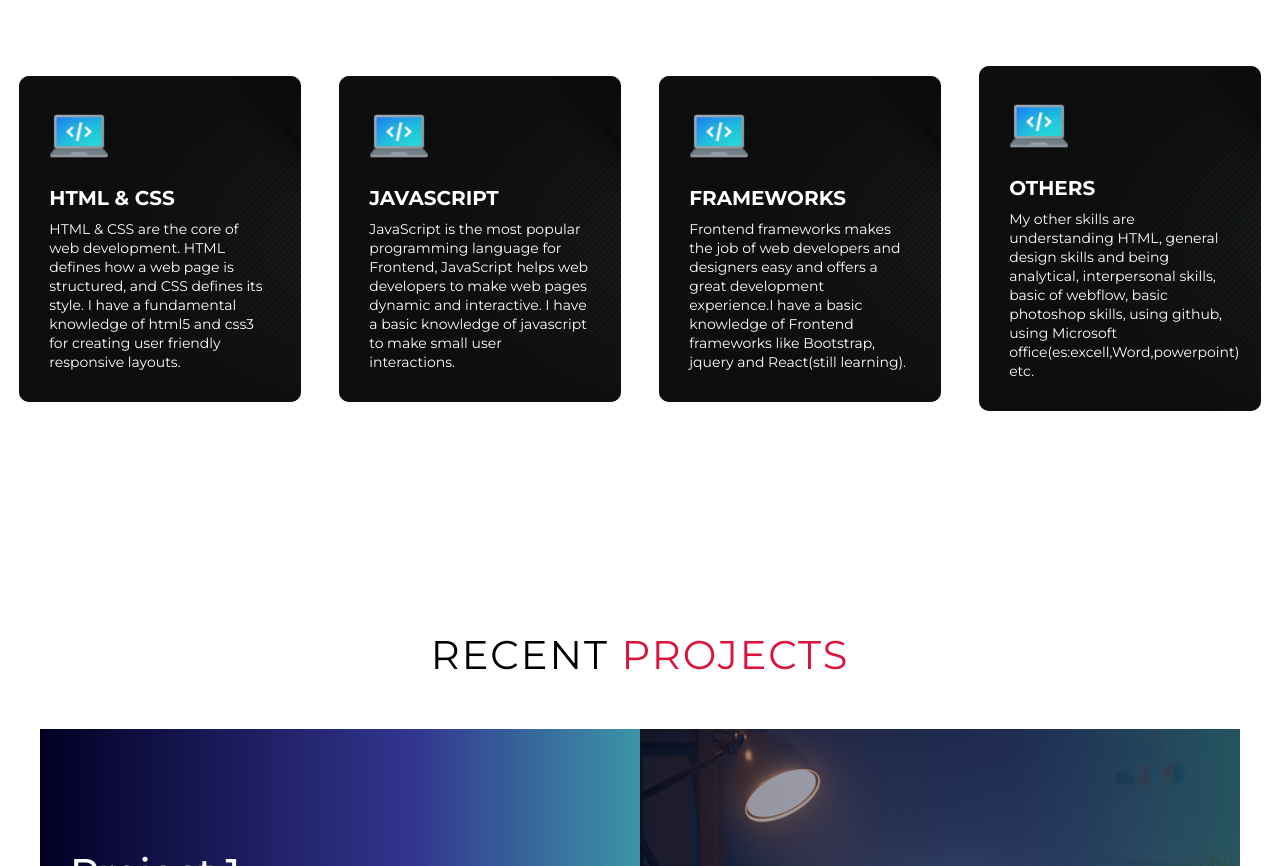
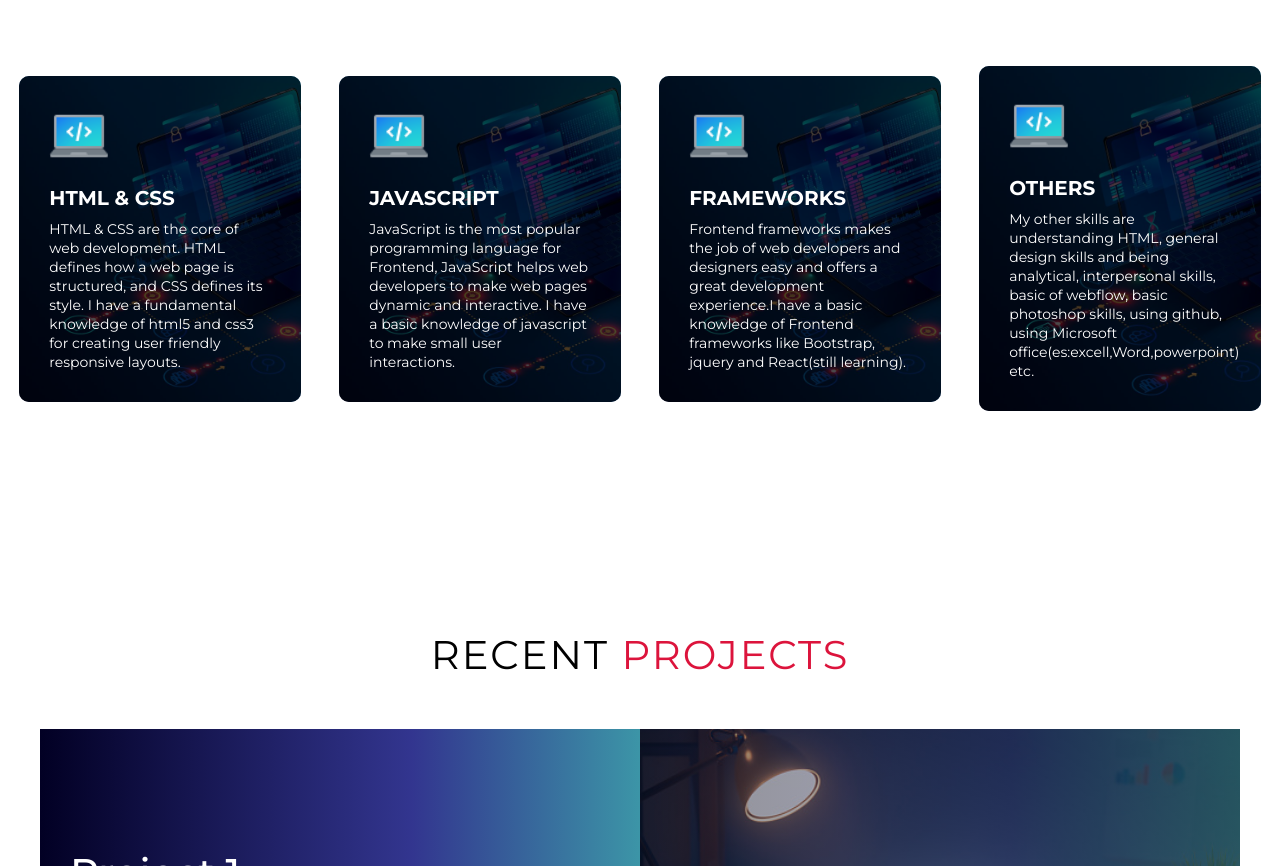
Before and after one commit to nasim313github/.github.io, a plain HTML site: page index.html in a window 1280 px wide. Shown: the part 1142-2008 px from the top of the page. Drawn offline with Linux system fonts and the light colour scheme.

Commit message:
service pic added

```diff
--- a/styles.css
+++ b/styles.css
@@ -279,7 +279,7 @@ nav .fa-solid{
     flex-direction: column;
     padding: 30px;
     border-radius: 10px;
-    background-image: url(images/background\ image.jpg);
+   background: url(./servicepic.jpg);
     background-size: cover;
     margin: 10px 5%;
     color:white ;
@@ -295,7 +295,7 @@ nav .fa-solid{
     height: 100%;
     width: 100%;
     background-color: black;
-    opacity: .5;
+    opacity: .7;
     z-index: -1;
 }
 #services .service-bottom .icone{
```
Also changed, not shown: servicepic.jpg (added).
